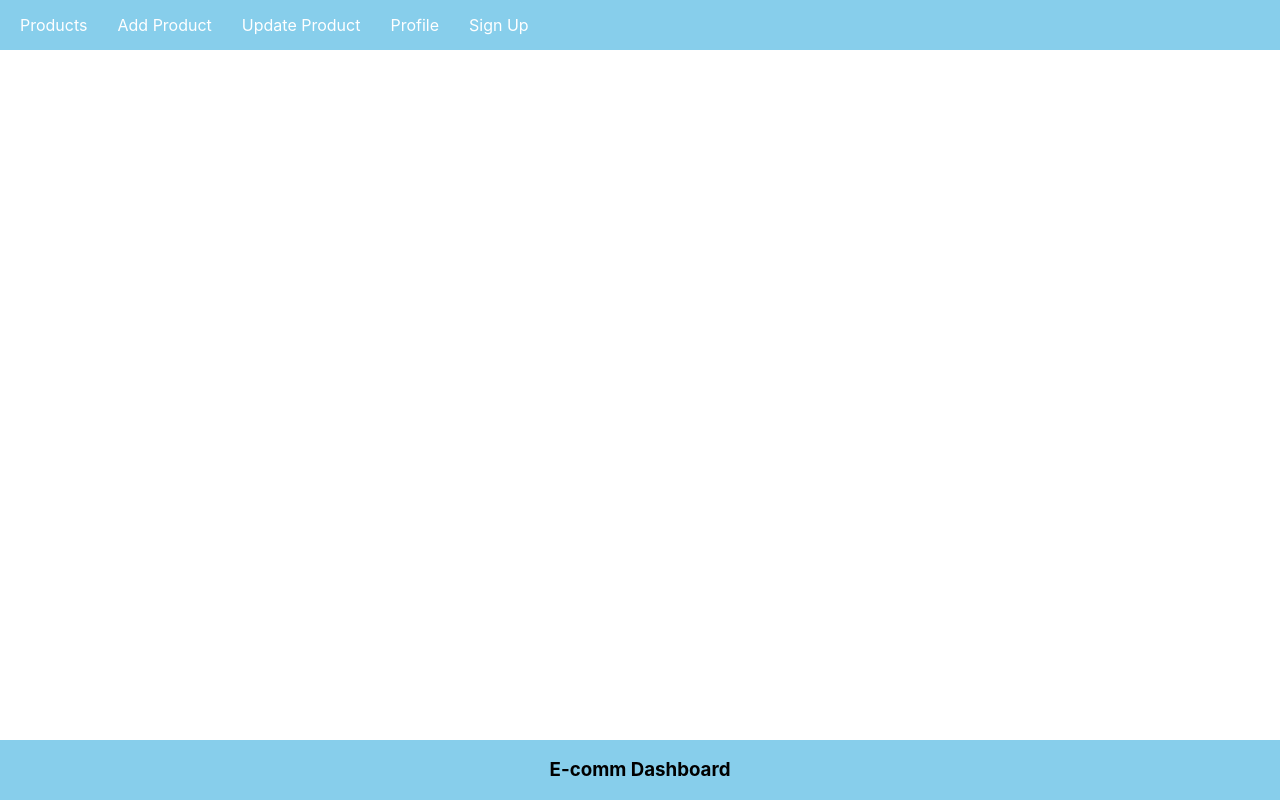
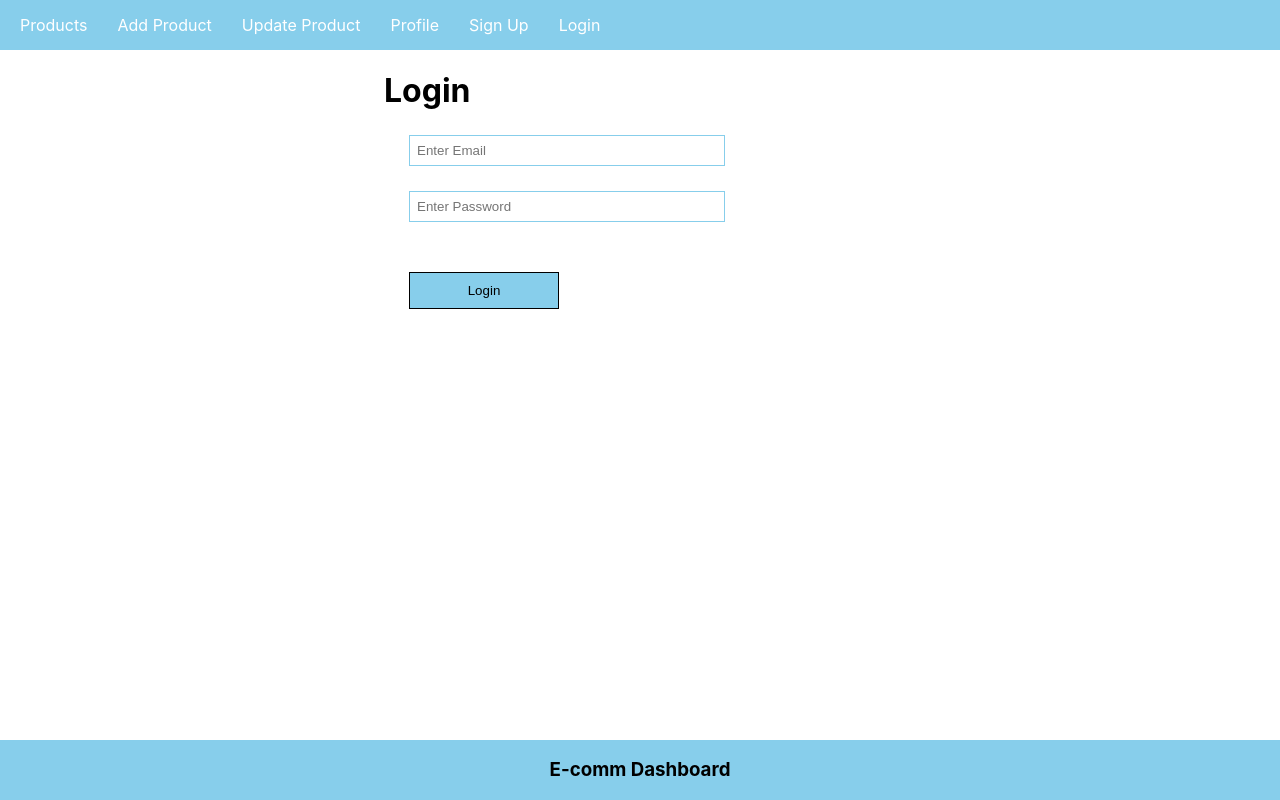
Before and after one commit to 032AbhishekChoksi/front_end_E-Dashboard_ReactAndExpress_JS, a React (Create React App) app: page /login in a window 1280 px wide. Built offline with nearby package versions, Linux system fonts and the light colour scheme.

Commit message:
React and node JS project in Hindi #15 Login Component UI

```diff
--- a/src/App.css
+++ b/src/App.css
@@ -43,6 +43,9 @@
   border: 1px solid;
   cursor: pointer;
 }
+.login{
+  margin-left: 30%;
+}
 
 @media (prefers-reduced-motion: no-preference) {
   .App-logo {
--- a/src/App.js
+++ b/src/App.js
@@ -4,7 +4,7 @@
 import Footer from './components/Footer';
 import SignUp from './components/SignUp';
 import PrivateComponent from './components/PrivateComponent';
-
+import Login from './components/Login';
 function App() {
   return (
     <div className="App">
@@ -19,6 +19,7 @@
             <Route path="/profile" element={<h1>Profile Component</h1>} />
           </Route>
           <Route path="/signup" element={<SignUp />} />
+          <Route path="/login" element={<Login />} />
         </Routes>
       </BrowserRouter>
       <Footer />
--- a/src/components/Login.js
+++ b/src/components/Login.js
@@ -0,0 +1,18 @@
+import React,{ useState } from "react";
+const Login = () => {
+    const [email, setEmail] = useState("");
+    const [password, setPassword] = useState("");
+    const handleLogin=()=>{
+        console.warn(email,password)
+    }
+    return (
+        <div className="login">
+            <h1>Login</h1>
+            <input className="inputBox" type="email" value={email} onChange={(e) => setEmail(e.target.value)} placeholder="Enter Email" />
+            <input className="inputBox" type="password" value={password} onChange={(e) => setPassword(e.target.value)} placeholder="Enter Password" />
+            <button onClick={handleLogin} type="button" className="appButton">Login</button>
+        </div>
+    )
+}
+
+export default Login
--- a/src/components/Nav.js
+++ b/src/components/Nav.js
@@ -16,6 +16,7 @@
                 <li><Link to="/update">Update Product</Link></li>
                 <li><Link to="/profile">Profile</Link></li>
                 <li>{auth ? <Link onClick={logout} to="/signup">Logout</Link> : <Link to="/signup">Sign Up</Link>}</li>
+                <li><Link to="/login">Login</Link></li>
             </ul>
         </div>
     )
```
